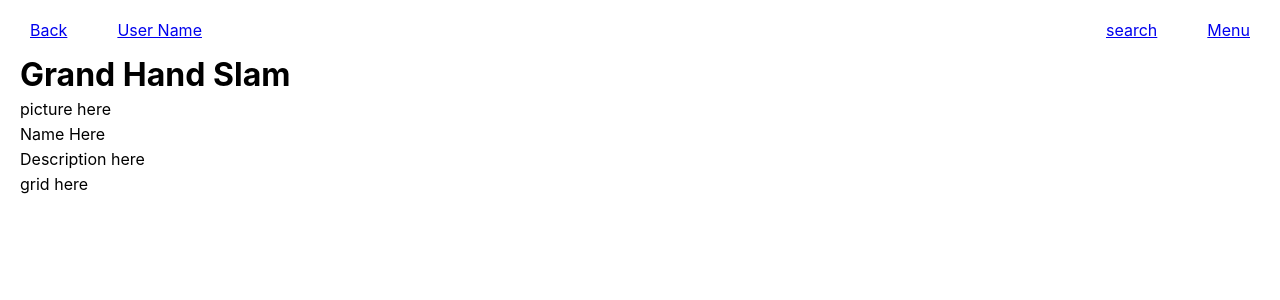
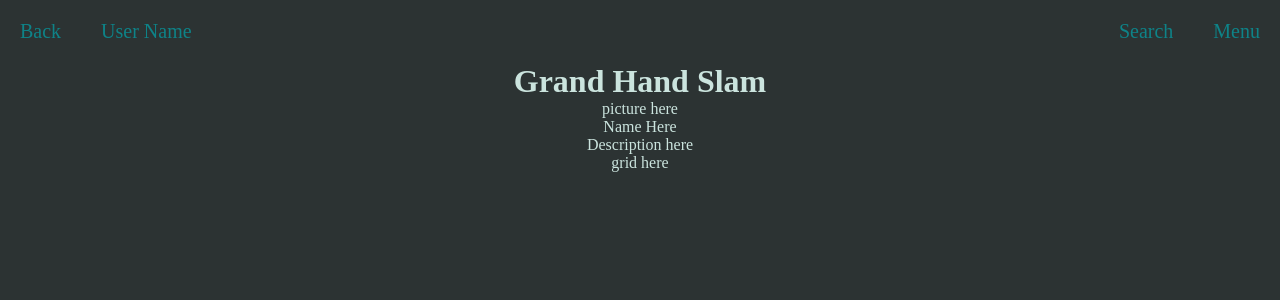
Before and after one commit to Reigningeddie/Grand_Hand_Slam, a React (Create React App) app: page / in a window 1280 px wide. Shown: the top 300 px of the page. Built offline with nearby package versions, Linux system fonts and the light colour scheme.

Commit message:
created color palette

```diff
--- a/src/components/home.jsx
+++ b/src/components/home.jsx
@@ -1,15 +1,13 @@
-
+import css from './home.module.css';
 
 export default function Home() {
   return (
-    <>
-    <main>
+    <main className={css.body}>
       <h1>Grand Hand Slam</h1>
       <p>picture here</p>
       <p>Name Here</p>
       <p>Description here</p>
       <p>grid here</p>
     </main>
-    </>
   )
 }
--- a/src/components/home.module.css
+++ b/src/components/home.module.css
@@ -0,0 +1,10 @@
+body {
+  background-color: #2c3333;
+  color: #cbe4de;
+}
+
+.body {
+  display: flex;
+  flex-direction: column;
+  align-items: center;
+}
--- a/src/components/nav.jsx
+++ b/src/components/nav.jsx
@@ -10,7 +10,7 @@ export default function Nav() {
           <Link className={nav.items}>User Name</Link>
         </p>
         <p className={nav.right}>
-          <Link className={nav.items}>search</Link>
+          <Link className={nav.items}>Search</Link>
           <Link className={nav.items}>Menu</Link>
         </p>
 
--- a/src/components/nav.module.css
+++ b/src/components/nav.module.css
@@ -1,7 +1,18 @@
 * {
-  margin: 5px;
+  margin: 0;
   padding: 0;
 }
+
+.nav {
+  margin: 20px;
+}
+
+.items {
+  text-decoration: none;
+  font-size: 20px;
+  color: #0e8388;
+}
+
 
 .list {
   display: flex;
--- a/src/index.css
+++ /dev/null
@@ -1,13 +0,0 @@
-body {
-  margin: 0;
-  font-family: -apple-system, BlinkMacSystemFont, 'Segoe UI', 'Roboto', 'Oxygen',
-    'Ubuntu', 'Cantarell', 'Fira Sans', 'Droid Sans', 'Helvetica Neue',
-    sans-serif;
-  -webkit-font-smoothing: antialiased;
-  -moz-osx-font-smoothing: grayscale;
-}
-
-code {
-  font-family: source-code-pro, Menlo, Monaco, Consolas, 'Courier New',
-    monospace;
-}
--- a/src/index.jsx
+++ b/src/index.jsx
@@ -1,6 +1,5 @@
 import React from 'react';
 import ReactDOM from 'react-dom/client';
-import './index.css';
 import App from './App';
 import reportWebVitals from './reportWebVitals';
 
```
